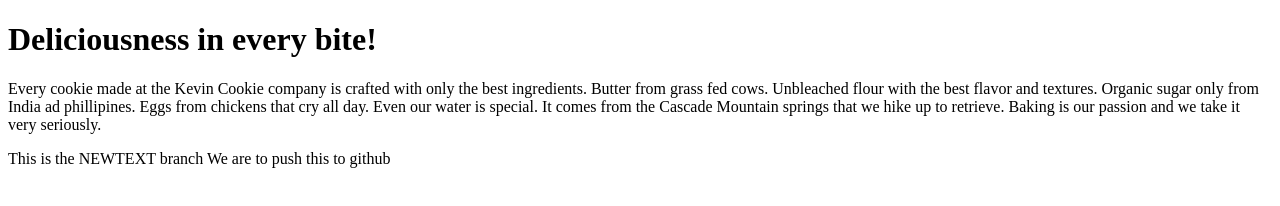
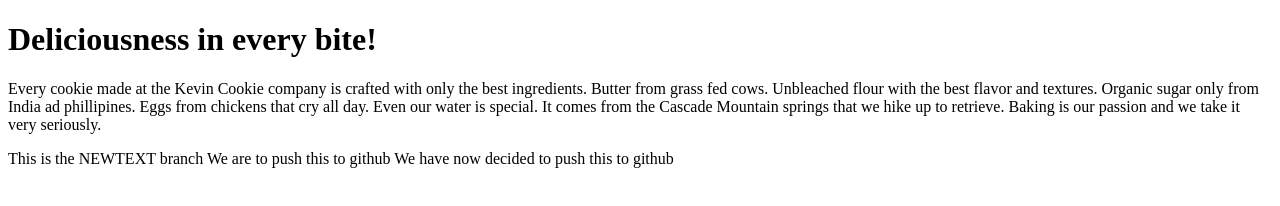
Before and after one commit to prevho/gittyman, a plain HTML site: page index.htm in a window 1280 px wide. Drawn offline with Linux system fonts and the light colour scheme.

Commit message:
Our first Github push and change

```diff
--- a/index.htm
+++ b/index.htm
@@ -11,5 +11,7 @@
 
 We are to push this to github
 
+We have now decided to push this to github
+
 </body>
 </html>
```
